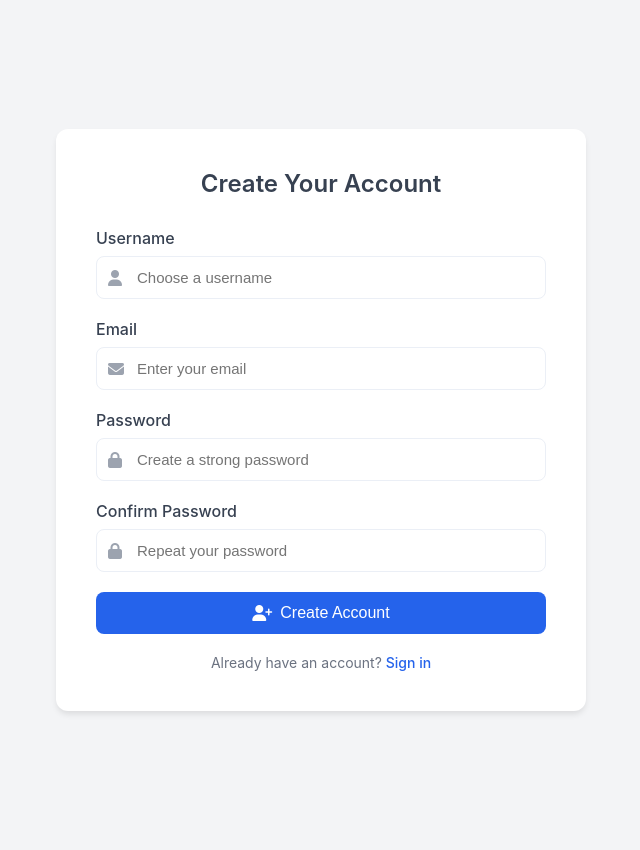
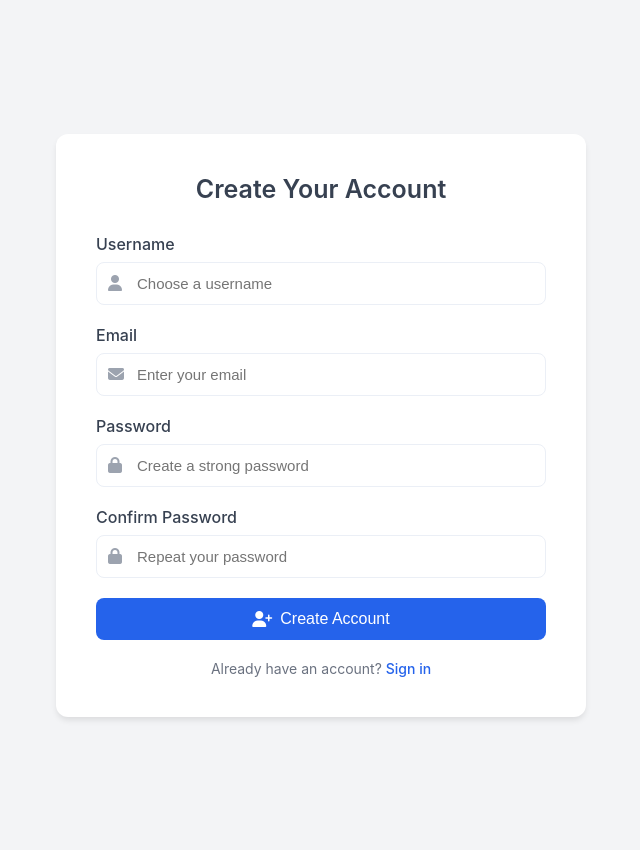
Before and after one commit to pjjj23/SIA-FINALS, a Django app: page /signup/ in a window 1280 px wide. Shown: the whole page, without its empty margins (319-959 px from the left). Before the commit the page ends 714 px from the top, so only its background shows below. Run offline with Django 5.2, Linux system fonts and the light colour scheme; some libraries are stand-ins or nearby versions.

Commit message:
signupUpdated

```diff
--- a/myapp/templates/signup.html
+++ b/myapp/templates/signup.html
@@ -17,7 +17,7 @@
         body {
             font-family: -apple-system, BlinkMacSystemFont, 'Segoe UI', Roboto, Oxygen, Ubuntu, Cantarell, sans-serif;
             margin: 0;
-            padding: 20px;
+            padding: 25px;
             display: flex;
             justify-content: center;
             align-items: center;
@@ -43,7 +43,7 @@
         .header h2 {
             margin: 0;
             color: var(--text-color);
-            font-size: 24px;
+            font-size: 25px;
             font-weight: 600;
         }
 
```
